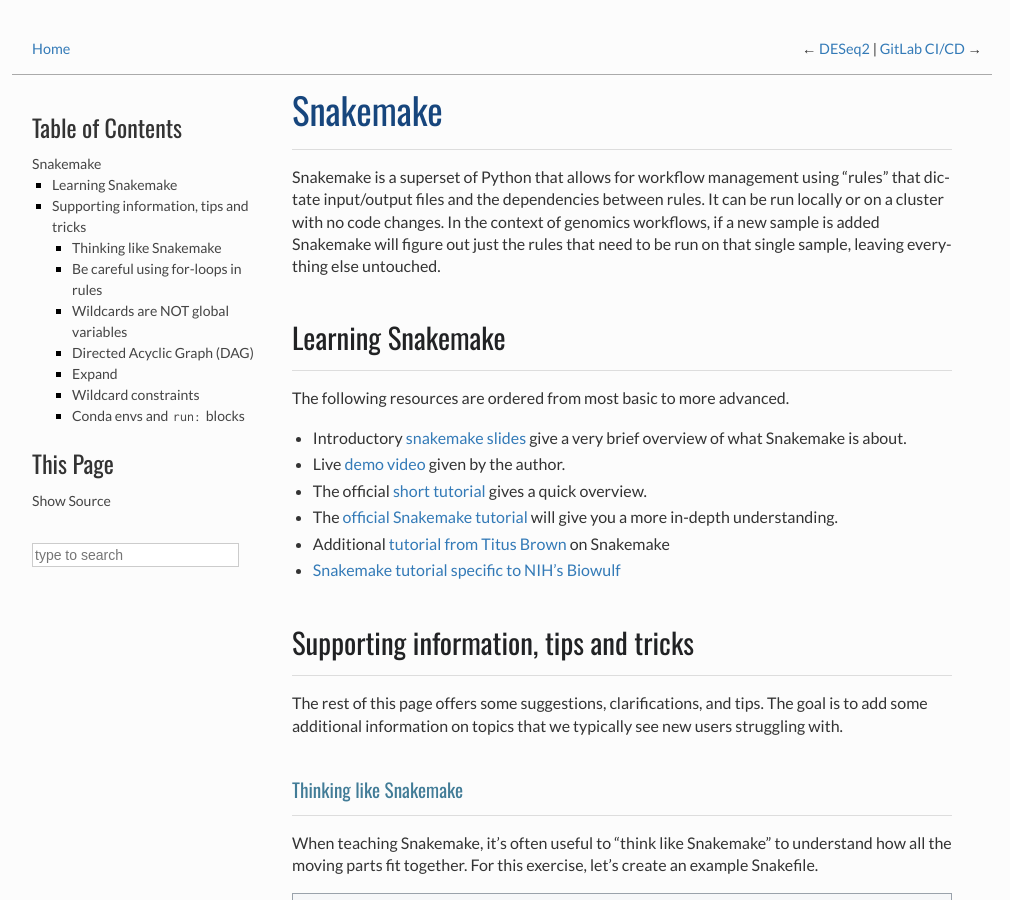
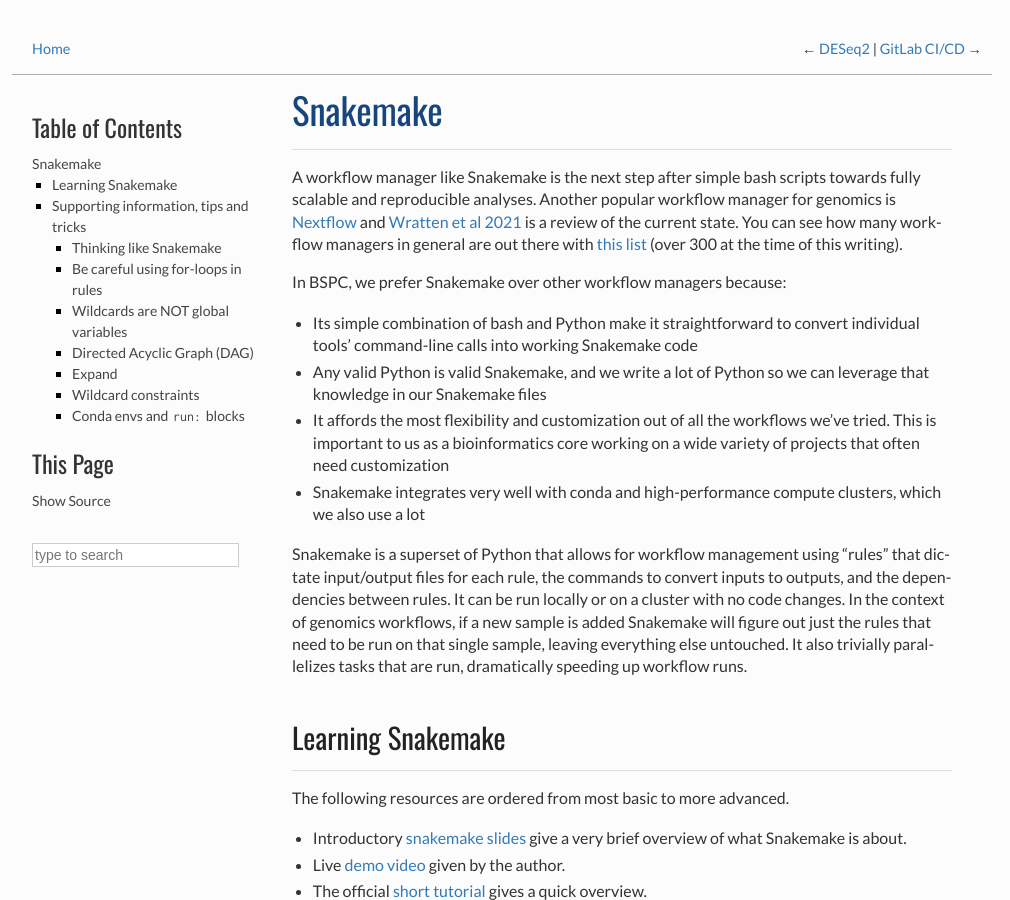
Before and after one commit to NICHD-BSPC/training, a Sphinx documentation site: the page built from source/snakemake.rst, in a window 1280 px wide and 900 px high. Shown: the whole window, without its empty margins (138-1148 px from the left). Built offline with Sphinx 7.4.7, drawn with Linux system fonts in a browser that asks for light colours; some of the changed text lies outside the part shown.

Commit message:
more updates to snakemake

```diff
--- a/source/snakemake.rst
+++ b/source/snakemake.rst
@@ -3,12 +3,34 @@
 Snakemake
 =========
 
+A workflow manager like Snakemake is the next step after simple bash scripts
+towards fully scalable and reproducible analyses. Another popular workflow
+manager for genomics is `Nextflow <https://www.nextflow.io/>`_ and `Wratten et
+al 2021 <https://www.nature.com/articles/s41592-021-01254-9>`_ is a review of
+the current state. You can see how many workflow managers in general are
+out there with `this list
+<https://github.com/common-workflow-language/common-workflow-language/wiki/Existing-Workflow-systems>`_
+(over 300 at the time of this writing).
+
+In BSPC, we prefer Snakemake over other workflow managers because:
+
+- Its simple combination of bash and Python make it straightforward to convert
+  individual tools' command-line calls into working Snakemake code
+- Any valid Python is valid Snakemake, and we write a lot of Python so we can
+  leverage that knowledge in our Snakemake files
+- It affords the most flexibility and customization out of all the workflows
+  we've tried. This is important to us as a bioinformatics core working on
+  a wide variety of projects that often need customization
+- Snakemake integrates very well with conda and high-performance compute
+  clusters, which we also use a lot
+
 Snakemake is a superset of Python that allows for workflow management using
-"rules" that dictate input/output files and the dependencies between rules. It
-can be run locally or on a cluster with no code changes. In the context of
-genomics workflows, if a new sample is added Snakemake will figure out just the
-rules that need to be run on that single sample, leaving everything else
-untouched.
+"rules" that dictate input/output files for each rule, the commands to convert
+inputs to outputs, and the dependencies between rules. It can be run locally or
+on a cluster with no code changes. In the context of genomics workflows, if
+a new sample is added Snakemake will figure out just the rules that need to be
+run on that single sample, leaving everything else untouched. It also trivially
+parallelizes tasks that are run, dramatically speeding up workflow runs.
 
 Learning Snakemake
 ------------------
@@ -72,42 +94,57 @@
 ``report`` rule, a many input --> 1 output rule or "aggregation" rule).
 
 - Run the first rule encountered. This is the ``all`` rule
+
 - Check the input. Here, it's ``report.txt``. Does that file exist? If
   yes, then we're done. If no, then we need to figure out how to make it. For
   the purposes of this exercise, assume it doesn't exist yet.
+
 - Check the rest of the rules. Are there any rules whose output files match the pattern "report.txt"?
+
 - Yes, the ``report`` rule's output matches. It's actually an exact match and there are no wildcards to worry about.
+
 - OK, so we at least have to run the ``report`` rule. Let's check its input.
+
 - The ``expand()`` function just returns a list. So the input for the ``report``
   rule is ``["A_sorted.txt", "B_sorted.txt", "C_sorted.txt"]``.
-- Let's take those one at a time. The first input is ``A_sorted.txt``. Does the file already exist? Let's assume no.
+
+- Let's take those one at a time. The first input is ``A_sorted.txt``. Does the
+  file already exist? Let's assume no.
+
 - Check the rest of the rules. Are there any rules whose output files match the pattern "A_sorted.txt"?
+
 - Yes, the ``sort`` rule's output matches if we set the ``{sample}`` wildcard
   to be ``A`` (Snakemake does this wildcard matching internally; sometimes it
   gets things wrong, see the "wildcard constraints" section below for some
   hints if that happens)
+
 - OK, so we have to run the ``sort`` rule with the ``{sample}`` wildcard set to
   ``A``. So let's check it's input. What's the input of the ``sort`` rule, if
   we fill in ``A`` as the value of the ``{{sample}}`` wildcard?
+
 - Assuming ``{sample}`` is ``A``, we need ``A.txt``. Does the file already
   exist? Here we'll assume that yes it does exist because there are no other
   rules. Otherwise, the Snakefile could not run; it would complain about
   a missing input file ``A.txt`` because it can't find any rules that could
   make it, and we'd either have to make a rule to
   create it, or make sure our starting input data exists.
+
 - That took care of the first input for the ``report`` rule. On to the next
-  one! Does ``B_sorted.txt`` exist? Let's assume that it doesn't exist, just
-  like ``A_sorted.txt``. We'll go through the same process we did for ``A_sorted.txt``:
-    - check if any rules' output matches the pattern of this file
-    - if so then create value(s) for the wildcard(s) (here, ``sample="B"``)
-    - fill in the input with the wildcard value
-    - check to see if that input exists. If yes, nothing else to do with this
-      "chain" of rule to run; if no then we need to figure out what rule will
-      make the output. Again, here we're assuming that the starting file
-      ``B.txt`` does exist.
+  one!
+
+- Does ``B_sorted.txt`` exist? Let's assume that it doesn't exist, just like
+  ``A_sorted.txt``. We'll go through the same process we did for
+  ``A_sorted.txt``. That is, check if any rules' output matches the pattern of
+  this file; if so then create value(s) for the wildcard(s) (here,
+  ``sample="B"``); fill in the input with the wildcard value; check to see if
+  that input exists; if yes, nothing else to do with this "chain" of rule to
+  run; if no then we need to figure out what rule will make the output. Again,
+  here we're assuming that the starting file ``B.txt`` does exist.
+
 - OK, back to the ``report`` rule, and that last output file, ``C_sorted.txt``.
   Let's now imagine it *does* exist (unlike ``A_sorted.txt`` and
   ``B_sorted.txt``).
+
 - If the file exists, then check to see if it is older than the input. If it's
   older, then we'll need to remake it. If it's newer, it's up-to-date and
   there's nothing more we need to do with ``C_sorted.txt``.
@@ -171,9 +208,12 @@
 Each of these rules, ``example1`` and ``example2``,  will only run once.
 Because of the for-loop, the sorting of sample ``B`` won't be run until sample
 ``A`` completes sorting. That is, rather than running in parallel, this runs in
-serial, taking 3x the time (because of 3 samples). Furthermore, if we add a new
-sample ``D``, it will force ``A``, ``B``, and ``C`` to run again, even if they
-were up to date -- wasting time and resources.
+serial. So even if we had 3 CPUs to run the sorting of A, B, and C on each one,
+the way it is written they will all run on a single CPU, so it will take 3x the
+time it would take if running in parallel.
+
+Furthermore, if we add a new sample ``D``, it will force ``A``, ``B``, and
+``C`` to run again, even if they were up to date -- wasting time and resources.
 
 Here's what it *should* look like:
 
@@ -201,17 +241,19 @@
 ``--cores/-j``, then these three jobs will run in parallel.
 
 **In general, a rule will run in parallel as many times as there are unique
-combinations of wildcards in its output files.** If we look at rules
-``example1`` and ``example2`` above, how many wildcards are in their outputs?
-The answer is *none*, because the ``expand()`` fills in the ``{sample}``
-wildcard, giving a list of exact filenames, so there only ends up being only
-a single unique "combination of wildcards". In this situation, there are no
-actual wildcards, but because it's a single list of files we can think about it
-as one unique combination.
+combinations of output files.**
 
-In contrast, for the ``example3`` rule, the output still contains a wildcard
-``{sample}``,  and there are 3 unique combinations of wildcards (sample=A,
-sample=B, and sample=C).
+If we look at rules ``example1`` and ``example2`` above, how many unique
+combinations of output are there? The answer is *one*, because the ``expand()``
+fills in the ``{sample}`` wildcard, giving a single list of the three
+filenames.
+
+In contrast, for the ``example3`` rule there are 3 unique sets of output. The
+rule will run one time where the single output is ``A.txt.sorted`` (where
+sample=A), another time where the single output file is ``B.txt.sorted``
+(sample=B) and a third time for ``C.txt.sorted`` (sample=C). Snakemake can run
+each of these three rules in parallel, one per CPU as long as there are enough
+CPUs to do so (most modern machines have multiple cores).
 
 How about this example -- how many times will the ``fastqc`` rule run?
 
@@ -273,6 +315,8 @@
             'LINES=$(wc -l {input} | cut -f1 -d " "); '
             'echo $(($LINES / 4)) > {output}'
 
+At first, this looks pretty confusing:
+
 - We have a list, ``read_numbers``.
 - We have a wildcard placeholder ``N`` in the ``expand`` call, and we provide
   the argument ``N=read_numbers``.
@@ -294,29 +338,33 @@
 out what rules it needs to run, *the input of the "all" rule is just a list of
 filenames*. That is, there is no ``{N}`` wildcard anywhere.
 
-Let's now take the first filename, ``A_R1_fastqc.html``. Snakemake looks for
-a rule whose output matches that pattern, and identifies the ``fastqc`` rule.
-Snakemake internally figures out that, for this one run of this one rule, the
-pattern will match if ``sample="A"`` and ``n=1``. So it sets the values of
-those wildcards for the input. **The input wildcards must be found in the
-output wildcards of the same rule.** But *other* rules' wildcards are
-*independent*.
+Let's now take the first filename resulting from that ``expand()`` call,
+``A_R1_fastqc.html``. Snakemake looks for a rule whose output matches that
+pattern, and identifies the ``fastqc`` rule. Snakemake internally figures out
+that the output pattern of the ``fastqc`` rule will match if ``sample="A"`` and
+``n=1``. So it sets the values of those wildcards for the input. **The input
+wildcards must be found in the output wildcards of the same rule.** So the fact
+that we have ``{n}`` in the output means that we must use ``{n}`` in the input.
+And we can only use ``{n}`` in the input because it also exists in the output.
+But *other* rules' wildcards are *independent*.
 
 For example, when Snakemake looks at the input to the ``all`` rule and finds
-``A_R1_fastqc.count``, it's the output to the ``count`` rule that matches. In
-that case, Snakemake figures out that it needs to make ``X="A"`` and ``Y=1``
-for the duration of this rule.
+``A_R1_fastqc.count``, it finds that ``count`` rule's output pattern will
+match. In that case, Snakemake figures out that it needs to make ``X="A"`` and
+``Y=1`` for the duration of this rule, and fills in the ``X`` and ``Y``
+accordingly for the input.
 
-In practice, we generally keep the wildcards consistent across rules for clarity.
+This was a contrived example; in practice, we generally keep the wildcards
+consistent across rules for clarity.
 
 
 Directed Acyclic Graph (DAG)
 ~~~~~~~~~~~~~~~~~~~~~~~~~~~~
 
-A quick way to visualize the workflow and associated wildcards. Using this tool
-at various parts of your snakefile development process can help you understand
-where splitting/aggregation steps have occurred and the rule dependencies of
-your data.
+This is a quick way to visualize the workflow and associated wildcards. Using
+this tool at various parts of your snakefile development process can help you
+understand where splitting/aggregation steps have occurred and the rule
+dependencies of your data.
 
 .. note::
 
```
Also changed, not shown: other parts of source/snakemake.rst (+3 -3 lines).
